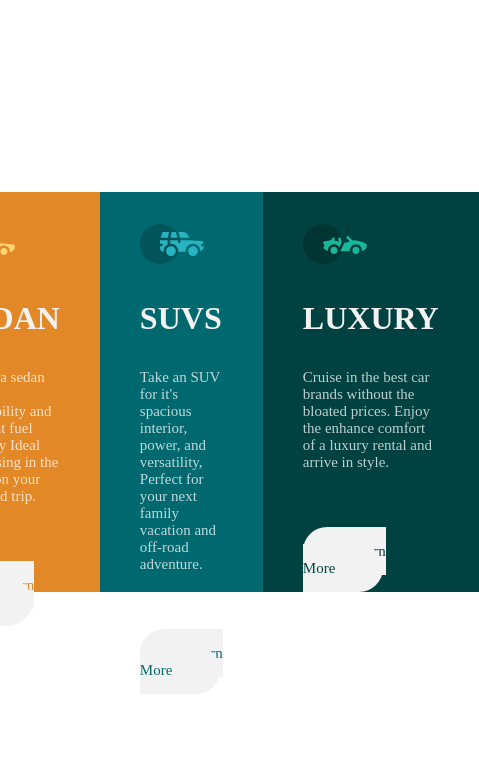
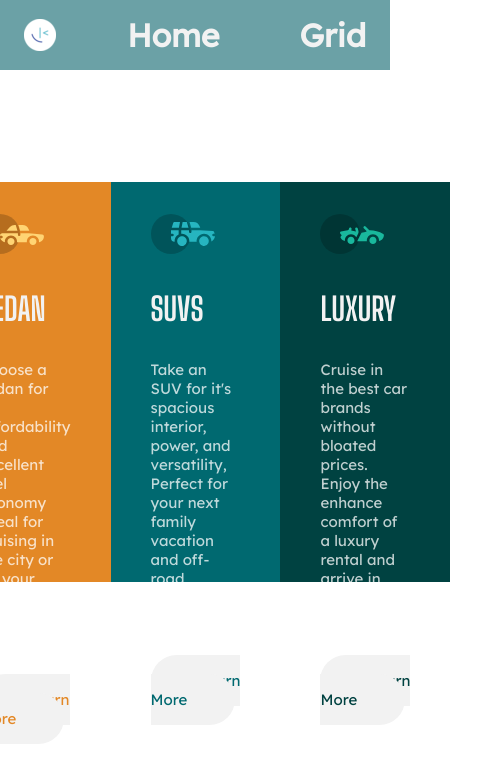
Before and after one commit to Divine-James/zuri-task-cards, a plain HTML site: page index.html in a window 390 px wide. Shown: the whole page, 479 px wide, since content can reach past the window. Drawn offline with Linux system fonts and the light colour scheme; a web font is replaced by a local one.

Commit message:
responsive design added

```diff
--- /dev/null
+++ b/grid.css
@@ -0,0 +1,42 @@
+* {
+    margin: 0;
+    padding: 0;
+    box-sizing: border-box;
+  }
+
+  body{
+      background-color: rgb(4, 4, 58);
+  }
+  .navbar{
+      min-height: 70px;
+      display: flex;
+      justify-content: space-between;
+      align-items: center;
+      padding: 0 24px;
+      background-color: hsla(184, 40%, 38%, 0.75);
+  }
+  .nav-menu{
+    display: flex;
+    justify-content: space-between;
+  }
+  .nav-item{
+    list-style: none;
+  }
+  .nav-item:not(:last-child){
+    margin-right: 5rem;
+  }
+  .navbar-link{
+    text-decoration: none;
+    color: hsl(0, 0%, 95%);
+    cursor: pointer;
+    font-size: 2rem;
+    font-weight: 700;
+
+  }
+  .row {
+    display: flex;
+    flex-direction: row;
+    justify-content: center;
+    margin-top: 10rem;
+    margin-bottom: 5rem;
+  }
--- a/index.html
+++ b/index.html
@@ -9,15 +9,31 @@
     <!--fonts-->
     <link rel="stylesheet" href="https://fonts.google.com/specimen/Lexend+Deca">
     <link rel="stylesheet" href="https://fonts.google.com/specimen/Big+Shoulders+Display">
+    <link rel="preconnect" href="https://fonts.googleapis.com">
+<link rel="preconnect" href="https://fonts.gstatic.com" crossorigin>
+<link href="https://fonts.googleapis.com/css2?family=Nunito:wght@200&display=swap" rel="stylesheet">
     <!--stylesheet-->
     <link rel="stylesheet" href="style.css">
 </head>
 
 <body>
-    <header></header>
+    <header>
+        <nav class="navbar">
+            <img src="images/favicon-32x32.png" alt="">
+            <ul class="nav-menu">
+                <li class="nav-item">
+                    <a class="navbar-link" href="#">Home</a>
+                </li>
+                <li class="nav-item">
+                    <a class="navbar-link" href="#">Grid</a>
+                </li>
+            </ul>
+
+        </nav>
+    </header>
     <main>
 
-        <section class="grid-test">
+        <section class="grid">
 
             <div class="row">
                 <div class="sedans">
@@ -40,7 +56,7 @@
                 <div class="luxury">
                     <img src="images/icon-luxury.svg" class="img" alt="luxury">
                     <h1 class="header">luxury</h1>
-                    <p class="paragraph">Cruise in the best car brands without the bloated prices. Enjoy the enhance comfort
+                    <p class="paragraph">Cruise in the best car brands without bloated prices. Enjoy the enhance comfort
                         of a luxury rental and arrive in style.
                     </p>
                     <a class="btn-luxury" href="#">Learn More</a>
--- a/style.css
+++ b/style.css
@@ -1,3 +1,5 @@
+@import url('https://fonts.googleapis.com/css2?family=Big+Shoulders+Display:wght@700&family=Lexend+Deca&display=swap');
+
 * {
   margin: 0;
   padding: 0;
@@ -6,14 +8,40 @@
 
 body{
   font-size: 15px;
-  font-family: [Lexend Deca];
+  font-family: 'Lexend Deca', sans-serif;
   font-weight: 400;
+}
+.navbar{
+    min-height: 70px;
+    display: flex;
+    justify-content: space-between;
+    align-items: center;
+    padding: 0 24px;
+    background-color: hsla(184, 40%, 38%, 0.75);
+}
+.nav-menu{
+  display: flex;
+  justify-content: space-between;
+}
+.nav-item{
+  list-style: none;
+}
+.nav-item:not(:last-child){
+  margin-right: 5rem;
+}
+.navbar-link{
+  text-decoration: none;
+  color: hsl(0, 0%, 95%);
+  cursor: pointer;
+  font-size: 2rem;
+  font-weight: 700;
+
 }
 .row {
   display: flex;
   flex-direction: row;
   justify-content: center;
-  margin-top: 12rem;
+  margin-top: 7rem;
   margin-bottom: 5rem;
 }
 
@@ -32,7 +60,8 @@ body{
 
 .header {
   text-transform: uppercase;
-  font-family: [Big Shoulders Display];
+  font-family: 'Nunito', sans-serif;
+  font-family: 'Big Shoulders Display', cursive;
   font-size: 2rem;
   font-weight: 700;
   margin-bottom: 2rem;
@@ -40,7 +69,7 @@ body{
 }
 
 .paragraph {
-  margin-bottom: 4.5rem;
+  margin-bottom: 4rem;
   color: hsla(0, 0%, 100%, 0.75);
 }
 .btn-sedan{
@@ -50,7 +79,6 @@ body{
   border: none;
   border-radius: 3rem;
   text-align: center;
-  list-style: none;
   text-decoration: none;
   cursor: pointer;
 }
@@ -77,7 +105,6 @@ body{
   border: none;
   border-radius: 3rem;
   text-align: center;
-  list-style: none;
   text-decoration: none;
   cursor: pointer;
 }
@@ -102,7 +129,6 @@ body{
   border: none;
   border-radius: 3rem;
   text-align: center;
-  list-style: none;
   text-decoration: none;
   cursor: pointer;
 }
@@ -113,3 +139,25 @@ body{
   color: hsl(0, 0%, 95%);
   background-color: transparent;
 }
+@media (max-width:375px){
+  .nav-item:not(:last-child){
+    margin-right: 2rem;
+  }
+  .row{
+    display: flex;
+    flex-direction: column;
+    margin: 0;
+  }
+  .sedans {
+    margin: 0 auto;
+    width: 100vw;
+  }
+  .suvs{
+    margin: 0 auto;
+    width: 100vw;
+  }
+  .luxury{
+    margin: 0 auto;
+    width: 100vw;
+  }
+}
```
Also changed, not shown: grid.html (added, +39 -0 lines).
